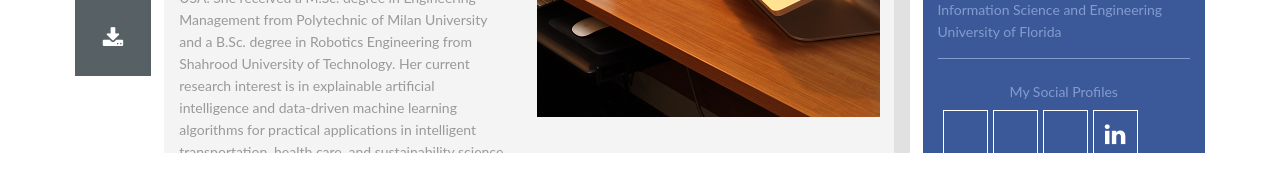
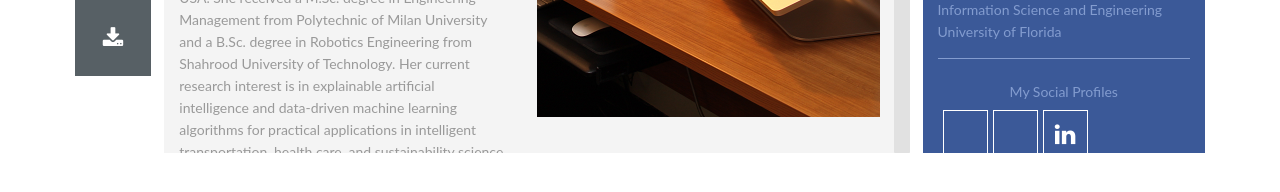
Before and after one commit to nooshinyousefzadeh/nooshinyousefzadeh.github.io, a Jekyll site: the page built from index.html, in a window 1280 px wide. Shown: the part 587-779 px from the top of the page. Built offline with Jekyll 4.4.1, drawn with Linux system fonts in a browser that asks for light colours; some web fonts are replaced.

Commit message:
contact info

```diff
--- a/index.html
+++ b/index.html
@@ -81,8 +81,6 @@ layout: default
         <!-- Name -->
          <div id="profile_social">
             <h6>My Social Profiles</h6>
-
-            <a href="{{site.google}}"><i class="fa fa-google"></i></a>
             <a href="https://www.researchgate.net/profile/Nooshin-Yousefzadeh-3"><i class="fa fa-graduation-cap"></i></a>
             <a href="https://x.com/nooshin_yfz"><i class="fa fa-x-twitter"></i></a>
             <a href="{{site.linkedin}}"><i class="fa fa-linkedin"></i></a>
```
